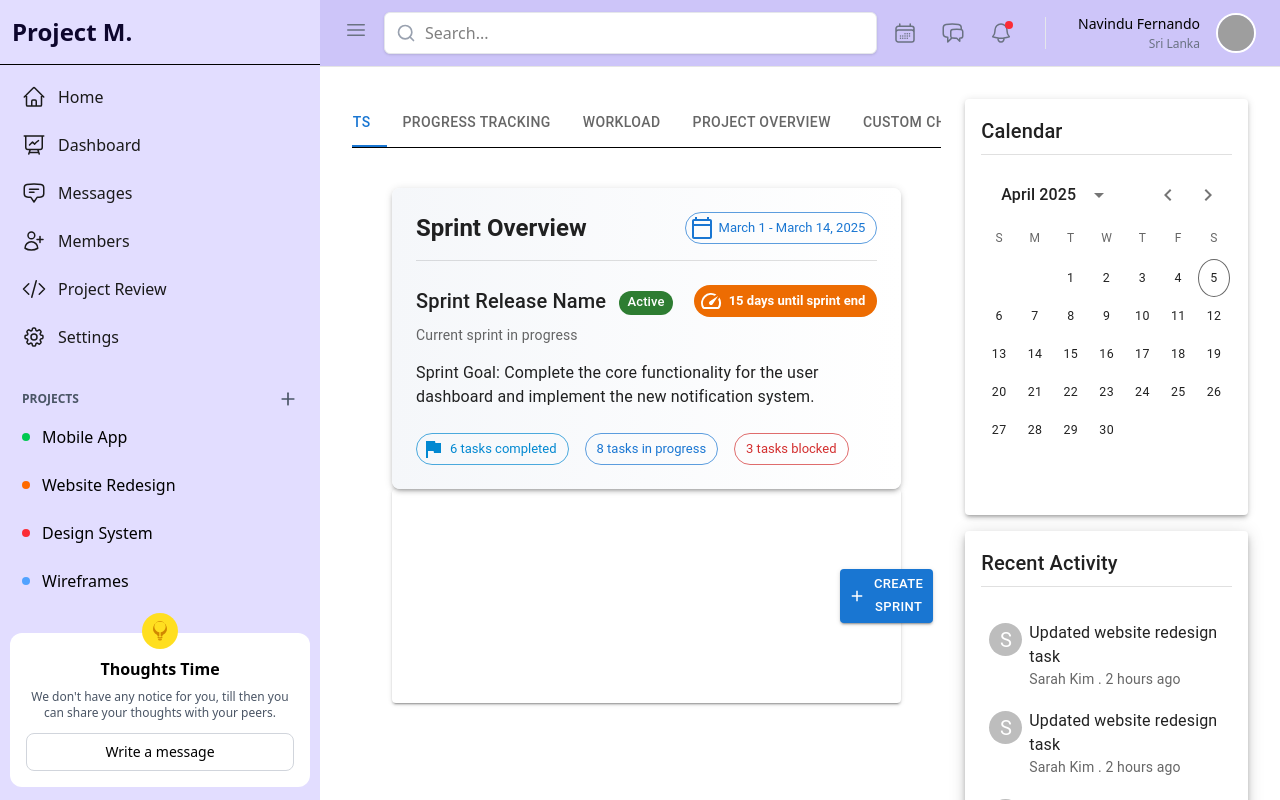
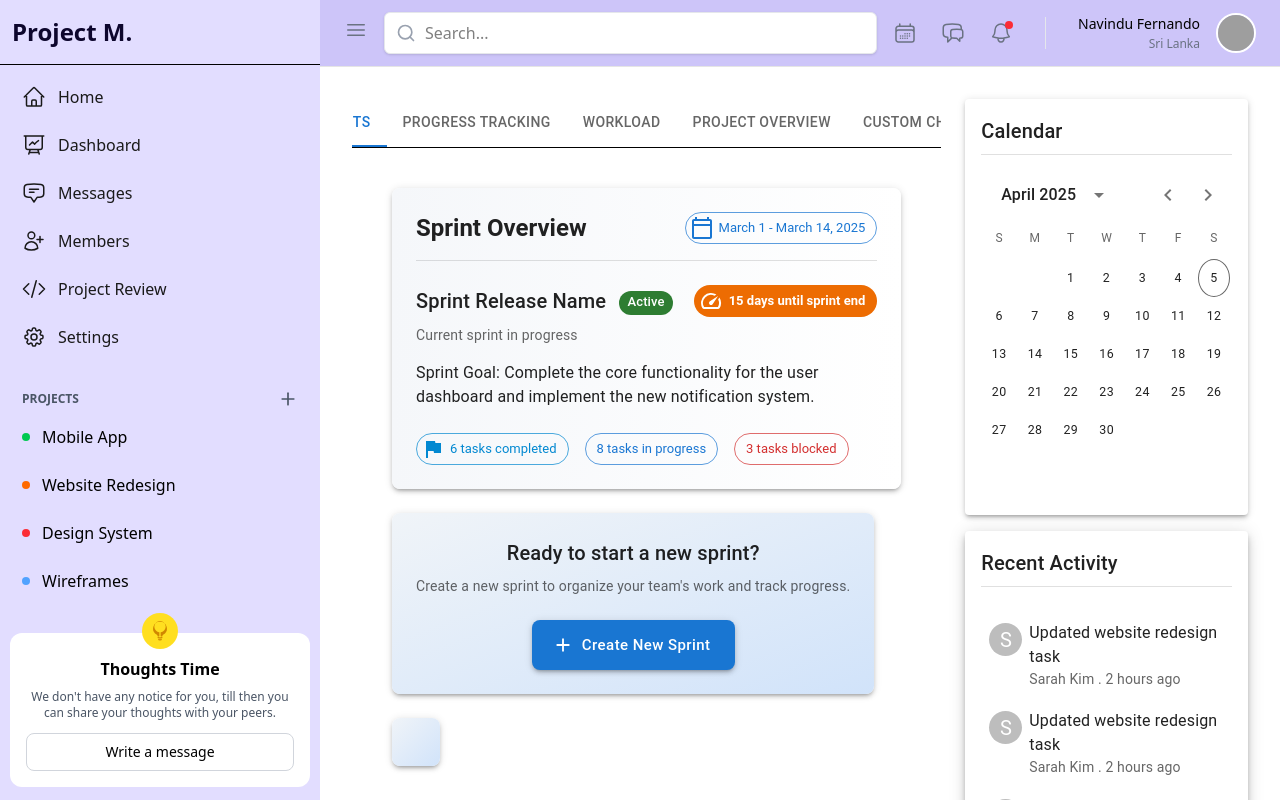
Before and after one commit to navindufernando/QUBIQ, a React (Vite) app in the folder common/sideandnavbar/: page /dashboard in a window 1280 px wide. Shown: the top 800 px of the page. Built offline with nearby package versions, Linux system fonts and the light colour scheme; grey boxes are pictures that could not be loaded.

Commit message:
Sprint create modal modifications

```diff
--- a/common/sideandnavbar/src/pages/Dashboard-pm/Components/Sprints/CreateSprint.tsx
+++ b/common/sideandnavbar/src/pages/Dashboard-pm/Components/Sprints/CreateSprint.tsx
@@ -1,8 +1,8 @@
-import { Box, Button, Chip, Dialog, DialogActions, DialogContent, DialogTitle, Divider, Grid2, Paper, Stack, TextField, Tooltip, Typography } from '@mui/material'
+import { Box, Button, Chip, Dialog, DialogActions, DialogContent, DialogTitle, Divider, Grid, Grid2, IconButton, MenuItem, Paper, Stack, TextField, Tooltip, Typography } from '@mui/material'
 import AddIcon from '@mui/icons-material/Add';
 import { createSprint } from '../../../../services/SprintAPI';
 import { ChangeEvent, useEffect, useState } from 'react';
-import { CalendarTodayOutlined, Flag, SpeedOutlined } from '@mui/icons-material';
+import { CalendarTodayOutlined, CloseOutlined, ErrorOutline, Flag, SpeedOutlined } from '@mui/icons-material';
 
 const CreateSprint = () => {
     const [openModal, setOpenModal] = useState(false);
@@ -66,7 +66,7 @@ const CreateSprint = () => {
     }
 
     return (
-    <Box sx={{padding: 3 }}>
+        <Box sx={{ padding: 3 }}>
             <Grid2 container spacing={3}>
                 <Grid2 sx={{ xs: 12, md: 8 }}>
                     <Paper elevation={3} sx={{
@@ -80,17 +80,17 @@ const CreateSprint = () => {
                                 Sprint Overview
                             </Typography>
                             <Chip
-                            icon={<CalendarTodayOutlined/>}
+                                icon={<CalendarTodayOutlined />}
                                 label="March 1 - March 14, 2025"
                                 variant="outlined"
                                 color="primary"
                             />
                         </Box>
-                    <Divider sx={{ marginBottom: 3 }}/>
+                        <Divider sx={{ marginBottom: 3 }} />
                         <Box sx={{ display: 'flex', justifyContent: 'space-between', alignItems: 'flex-start', marginBottom: 2 }}>
                             <Box>
                                 <Typography variant='h6'>
-                                Sprint Release Name <Chip sx={{ marginLeft: 1 }} label="Active" color="success" variant="filled" size='small'/>
+                                    Sprint Release Name <Chip sx={{ marginLeft: 1 }} label="Active" color="success" variant="filled" size='small' />
                                 </Typography>
                                 <Box sx={{ display: 'flex', alignItems: 'center', marginTop: 1 }}>
                                     <Typography variant="body2" color="text.secondary">
@@ -99,7 +99,7 @@ const CreateSprint = () => {
                                 </Box>
                             </Box>
                             <Tooltip title={`15 days until sprint end`}>
-                            <Chip icon={<SpeedOutlined/>} label={`15 days until sprint end`} color='warning' variant='filled' sx={{ fontWeight: 'bold'}}/>
+                                <Chip icon={<SpeedOutlined />} label={`15 days until sprint end`} color='warning' variant='filled' sx={{ fontWeight: 'bold' }} />
                             </Tooltip>
                         </Box>
                         <Box sx={{ mb: 3 }}>
@@ -115,109 +115,253 @@ const CreateSprint = () => {
                         </Box>
                     </Paper>
                 </Grid2>
+                <Grid2 sx={{ xs: 12, md: 4 }}>
+                    <Paper elevation={3} sx={{
+                        padding: 3,
+                        borderRadius: 2,
+                        display: 'flex',
+                        flexDirection: 'column',
+                        justifyContent: 'center',
+                        alignItems: 'center',
+                        height: '100%',
+                        background: 'linear-gradient(to bottom right, #f0f4f8, #d1e3fa)'
+                    }}>
+                        <Typography variant='h6' align='center' gutterBottom>
+                            Ready to start a new sprint?
+                        </Typography>
+                        <Typography variant="body2" align="center" color="text.secondary" sx={{ mb: 3 }}>
+                            Create a new sprint to organize your team's work and track progress.
+                        </Typography>
+                        <Button
+                            variant="contained"
+                            size="large"
+                            startIcon={<AddIcon />}
+                            onClick={handleOpen}
+                            sx={{
+                                py: 1.5,
+                                px: 3,
+                                borderRadius: 2,
+                                boxShadow: 3,
+                                textTransform: 'none'
+                            }}>
+                            Create New Sprint
+                        </Button>
+                    </Paper>
+                </Grid2>
+                <Grid2 sx={{ xs: 12, md: 4 }}>
+                <Paper elevation={3} sx={{
+                        padding: 3,
+                        borderRadius: 2,
+                        display: 'flex',
+                        flexDirection: 'column',
+                        justifyContent: 'center',
+                        alignItems: 'center',
+                        height: '100%',
+                        background: 'linear-gradient(to bottom right, #f0f4f8, #d1e3fa)'
+                    }}>
+
+                    </Paper>
+                </Grid2>
             </Grid2>
 
-      <Dialog open={openModal} onClose={handleClose}>
-        <DialogTitle>Create Sprint</DialogTitle>
-        <DialogContent>
+            <Dialog
+                open={openModal}
+                onClose={handleClose}
+                maxWidth="sm"
+                fullWidth
+                slotProps={{
+                    paper: {
+                        sx: {
+                            borderRadius: 2,
+                            boxShadow: '0 3px 5px rgba(0,0,0,0.1)',
+                            overflow: 'hidden'
+                        }
+                    }
+                }}
+            >
+                <DialogTitle
+                    sx={{
+                        borderBottom: '1px solid',
+                        borderColor: 'divider',
+                        padding: 3,
+                    }}
+                >
+                    <Box sx={{ display: 'flex', justifyContent: 'space-between', alignItems: 'center' }}>
+                        <Typography variant='h5' fontWeight={600}>
+                            Start New Sprint
+                        </Typography>
+                        <IconButton
+                            onClick={handleClose}
+                            size="small"
+                        >
+                            <CloseOutlined />
+                        </IconButton>
+                    </Box>
+                </DialogTitle>
+
+                <DialogContent sx={{ padding: 3, marginTop: 2 }}>
+                    <Grid2 spacing={3}>
+                        <Grid2 sx={{ xs: 12 }}>
                             <TextField
-            autoFocus
-            margin='dense'
                                 label='Sprint Name'
                                 fullWidth
+                                margin='dense'
                                 name='sprintName'
                                 value={sprintData.sprintName}
                                 onChange={handleInputChange}
                                 variant='outlined'
-            sx={{ marginBottom: 2 }}
+                                slotProps={{
+                                    input: { sx: { borderRadius: 1.5, marginBottom: 2 } }
+                                }}
                                 error={!!errors.sprintName}
                                 helperText={errors.sprintName || ''}
                             />
+                        </Grid2>
+
+                        <Grid2 sx={{ xs: 12 }}>
                             <TextField
-            margin='dense'
                                 label='Description'
                                 fullWidth
                                 name='description'
+                                multiline
+                                rows={3}
                                 value={sprintData.description}
                                 onChange={handleInputChange}
                                 variant='outlined'
-            sx={{ marginBottom: 2 }}
+                                slotProps={{
+                                    input: { sx: { borderRadius: 1.5, marginBottom: 2 } }
+                                }}
                             />
+                        </Grid2>
+
+                        <Grid2 sx={{ xs: 12 }}>
                             <TextField
-            margin='dense'
-            label='Goal'
+                                label='Sprint Goal'
                                 fullWidth
                                 name='goal'
                                 value={sprintData.goal}
                                 onChange={handleInputChange}
                                 variant='outlined'
-            sx={{ marginBottom: 2 }}
+                                slotProps={{
+                                    input: { sx: { borderRadius: 1.5, marginBottom: 2 } }
+                                }}
                             />
+                        </Grid2>
+
+                        <Grid2 sx={{ xs: 12, md: 6 }}>
                             <TextField
-            margin='dense'
+                                select
                                 label='Status'
                                 fullWidth
                                 name='status'
                                 value={sprintData.status}
                                 onChange={handleInputChange}
                                 variant='outlined'
-            sx={{ marginBottom: 2 }}
-          />
+                                slotProps={{
+                                    input: { sx: { borderRadius: 1.5, marginBottom: 2 } }
+                                }}
+                            >
+                                <MenuItem value="planning">Planning</MenuItem>
+                                <MenuItem value="active">Active</MenuItem>
+                                <MenuItem value="completed">Completed</MenuItem>
+                            </TextField>
+                        </Grid2>
+
+                        <Grid2 sx={{ xs: 12, md: 6 }}>
                             <TextField
-            margin='dense'
-            label='Start Date'
+                                label="Start Date"
                                 fullWidth
-            name='startDate'
+                                name="startDate"
                                 value={sprintData.startDate}
                                 onChange={handleInputChange}
-            variant='outlined'
-            sx={{ marginBottom: 2 }}
+                                variant="outlined"
                                 type="date"
-            InputLabelProps={{
-              shrink: true,
+                                error={!!errors.dates}
+                                helperText={errors.dates ? errors.dates : ""}
+                                slotProps={{
+                                    input: { sx: { borderRadius: 1.5, marginBottom: 2 } },
+                                    inputLabel: { shrink: true }
                                 }}
-            error={!!errors.dates}
-            helperText={errors.dates || ''}
                             />
+                        </Grid2>
+
+                        <Grid2 sx={{ xs: 12, md: 6 }}>
                             <TextField
-            margin='dense'
-            label='End Date'
+                                label="End Date"
                                 fullWidth
-            name='endDate'
+                                name="endDate"
                                 value={sprintData.endDate}
                                 onChange={handleInputChange}
-            variant='outlined'
-            sx={{ marginBottom: 2 }}
+                                variant="outlined"
                                 type="date"
-            InputLabelProps={{
-              shrink: true,
+                                error={!!errors.dates}
+                                helperText={errors.dates ? errors.dates : ""}
+                                slotProps={{
+                                    input: { sx: { borderRadius: 1.5, marginBottom: 2 } },
+                                    inputLabel: { shrink: true }
                                 }}
-            error={!!errors.dates}
-            helperText={errors.dates || ''}
                             />
-        </DialogContent>
+                        </Grid2>
+                    </Grid2>
+
                     {errors.general && (
-          <Typography color="error" sx={{ padding: 2 }}>
+                        <Box sx={{
+                            mt: 2,
+                            p: 2,
+                            bgcolor: 'error.light',
+                            borderRadius: 1,
+                            color: 'error.dark',
+                            display: 'flex',
+                            alignItems: 'center',
+                            gap: 1
+                        }}>
+                            <ErrorOutline fontSize="small" color="error" />
+                            <Typography variant="body2" fontWeight={500}>
                                 {errors.general}
                             </Typography>
+                        </Box>
                     )}
-        <DialogActions>
-          <Button onClick={handleClose} color='primary'>
+                </DialogContent>
+
+                <DialogActions sx={{
+                    px: 3,
+                    py: 2.5,
+                    borderTop: '1px solid',
+                    borderColor: 'divider',
+                    backgroundColor: 'grey.50'
+                }}>
+                    <Button
+                        onClick={handleClose}
+                        color="inherit"
+                        variant="outlined"
+                        sx={{
+                            borderRadius: 1.5,
+                            textTransform: 'none',
+                            fontWeight: 500,
+                            px: 3
+                        }}
+                    >
                         Cancel
                     </Button>
-          <Button onClick={handleCreateSprint} color='primary'>
-            Create
+                    <Button
+                        onClick={handleCreateSprint}
+                        color="primary"
+                        variant="contained"
+                        sx={{
+                            borderRadius: 1.5,
+                            px: 3,
+                            py: 1,
+                            textTransform: 'none',
+                            fontWeight: 600,
+                            boxShadow: 2
+                        }}
+                    >
+                        Create Sprint
                     </Button>
                 </DialogActions>
             </Dialog>
+        </Box>
+    );
+};
 
-      <Paper elevation={2} sx={{padding: 10}}>
-      <Button variant="contained" size='small' sx={{ marginLeft: 46 }} startIcon={<AddIcon />} onClick={handleOpen}>
-            Create Sprint
-          </Button>
-      </Paper>
-    </Box>
-  )
-}
-
-export default CreateSprint
+export default CreateSprint;
```
Also changed, not shown: common/sideandnavbar/src/pages/Dashboard-pm/Components/Sprints/CreateModal.tsx (added, +11 -0 lines). Lines whose indentation alone changed are shown as unchanged.
